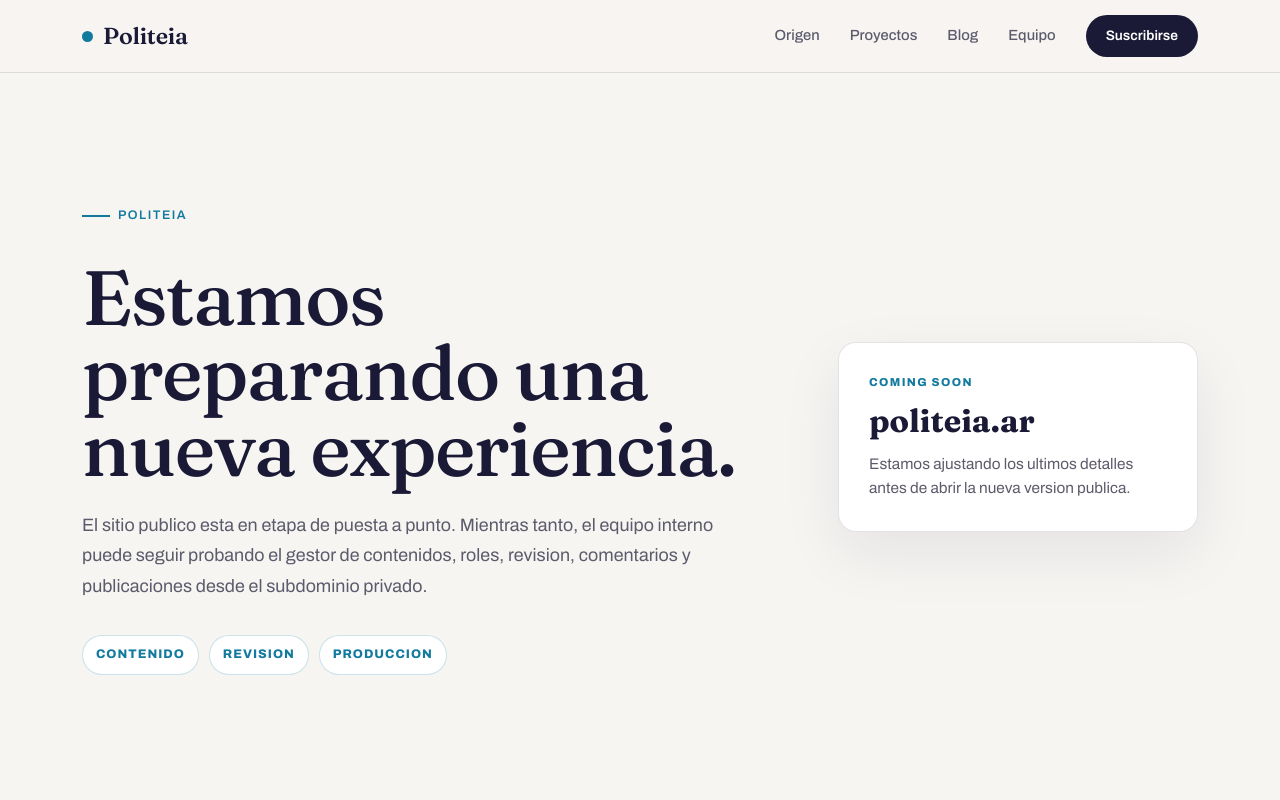
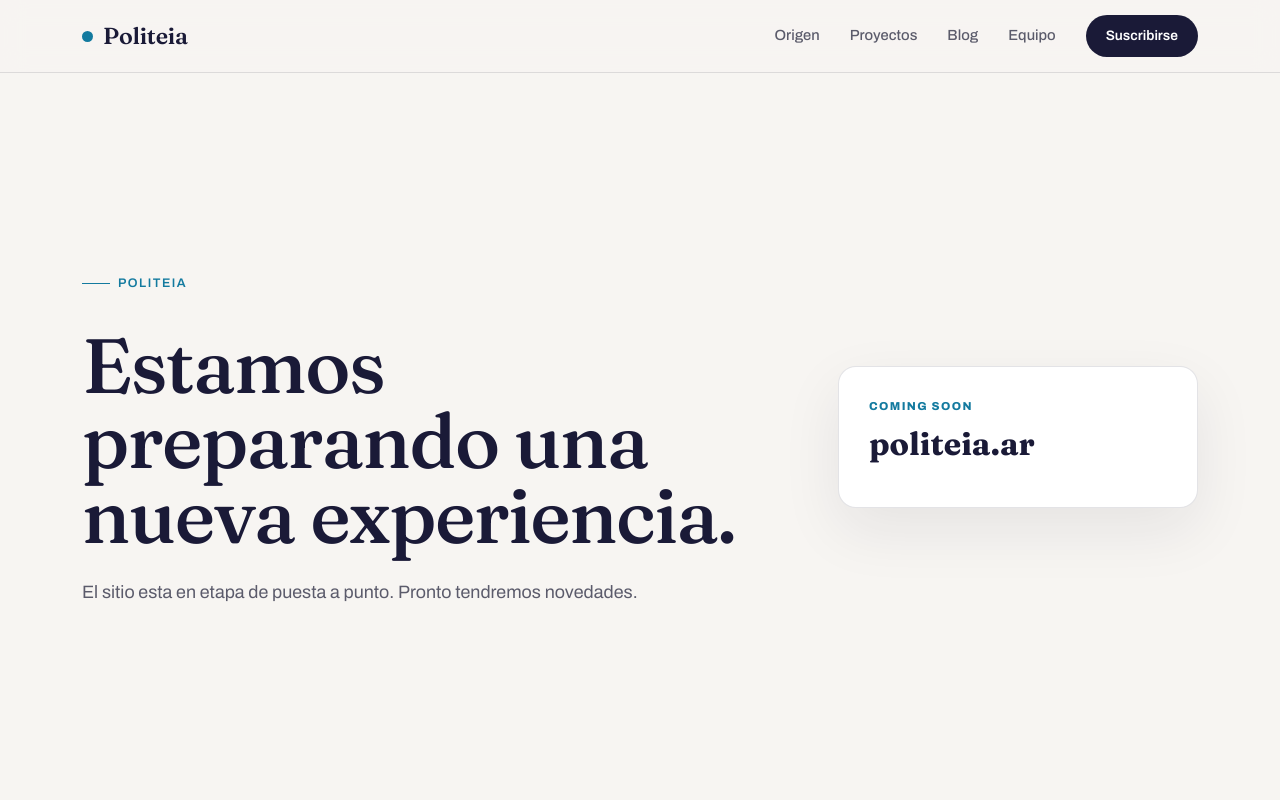
Before and after one commit to FundacionPoliteia/politeia-web, a Next.js app: page / in a window 1280 px wide. Shown: the top 800 px of the page. Built offline with nearby package versions, Linux system fonts and the light colour scheme.

Commit message:
update next version & page.js wording

```diff
--- a/app/(public)/page.js
+++ b/app/(public)/page.js
@@ -12,24 +12,12 @@ export default function Home() {
             <span className="eyebrow">Politeia</span>
             <h1 id="coming-title">Estamos preparando una nueva experiencia.</h1>
             <p>
-              El sitio publico esta en etapa de puesta a punto. Mientras tanto,
-              el equipo interno puede seguir probando el gestor de contenidos,
-              roles, revision, comentarios y publicaciones desde el subdominio
-              privado.
+              El sitio esta en etapa de puesta a punto. Pronto tendremos novedades.
             </p>
-            <div className="coming-status" aria-label="Estado del lanzamiento">
-              <span>Contenido</span>
-              <span>Revision</span>
-              <span>Produccion</span>
-            </div>
           </div>
           <div className="coming-panel" aria-label="Progreso">
             <span className="coming-panel-kicker">Coming soon</span>
             <strong>politeia.ar</strong>
-            <p>
-              Estamos ajustando los ultimos detalles antes de abrir la nueva
-              version publica.
-            </p>
           </div>
         </div>
       </section>
--- a/package.json
+++ b/package.json
@@ -37,10 +37,13 @@
     "@tiptap/react": "^3.27.1",
     "@tiptap/starter-kit": "^3.27.1",
     "marked": "^18.0.5",
-    "next": "15.5.7",
+    "next": "^15.5.20",
     "react": "19.2.3",
     "react-dom": "19.2.3",
     "turndown": "^7.2.4",
     "turndown-plugin-gfm": "^1.0.2"
+  },
+  "overrides": {
+    "postcss": "8.5.16"
   }
 }
```
Also changed, not shown: 1 other file (tests, documents, lock files or other folders).
